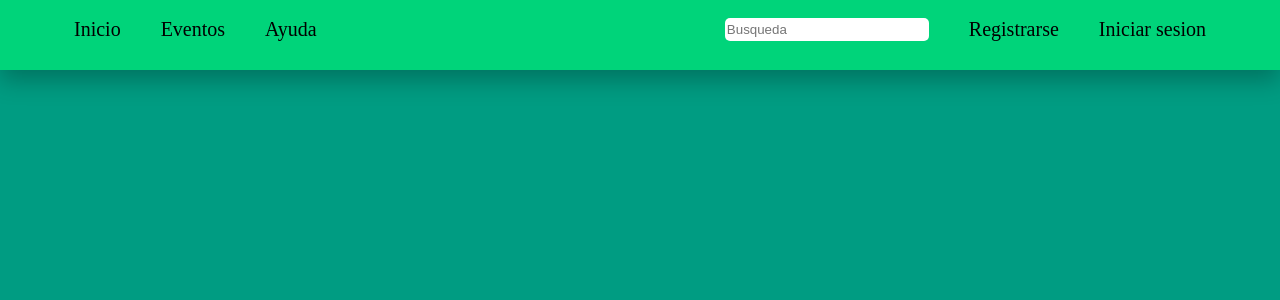
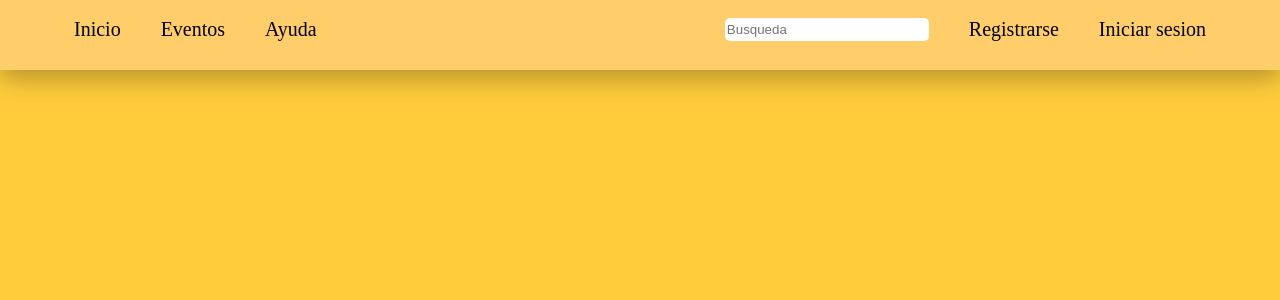
Before and after one commit to al192966/Tickets_Project, a Django app: page / in a window 1280 px wide. Shown: the top 300 px of the page. Run offline with Django 4.2, Linux system fonts and the light colour scheme.

Commit message:
Actualizado estilo home.css

```diff
--- a/TicketOn/static/TicketOn/Home.css
+++ b/TicketOn/static/TicketOn/Home.css
@@ -2,7 +2,7 @@
 
 body{
     margin:0px;
-    background-color: #009C82;
+    background-color: #FFCD3B;
 }
 
 header{
@@ -10,7 +10,7 @@ header{
     padding: 0 5%;
     justify-content: space-between;
     box-shadow: 0px 10px 25px #00000043;
-    background-color: #00D47A ;
+    background-color: #FFCE6A ;
     height: 70px;
 }
 
```
Also changed, not shown: TicketOn/Templates/Home.html (line endings or trailing spaces).
